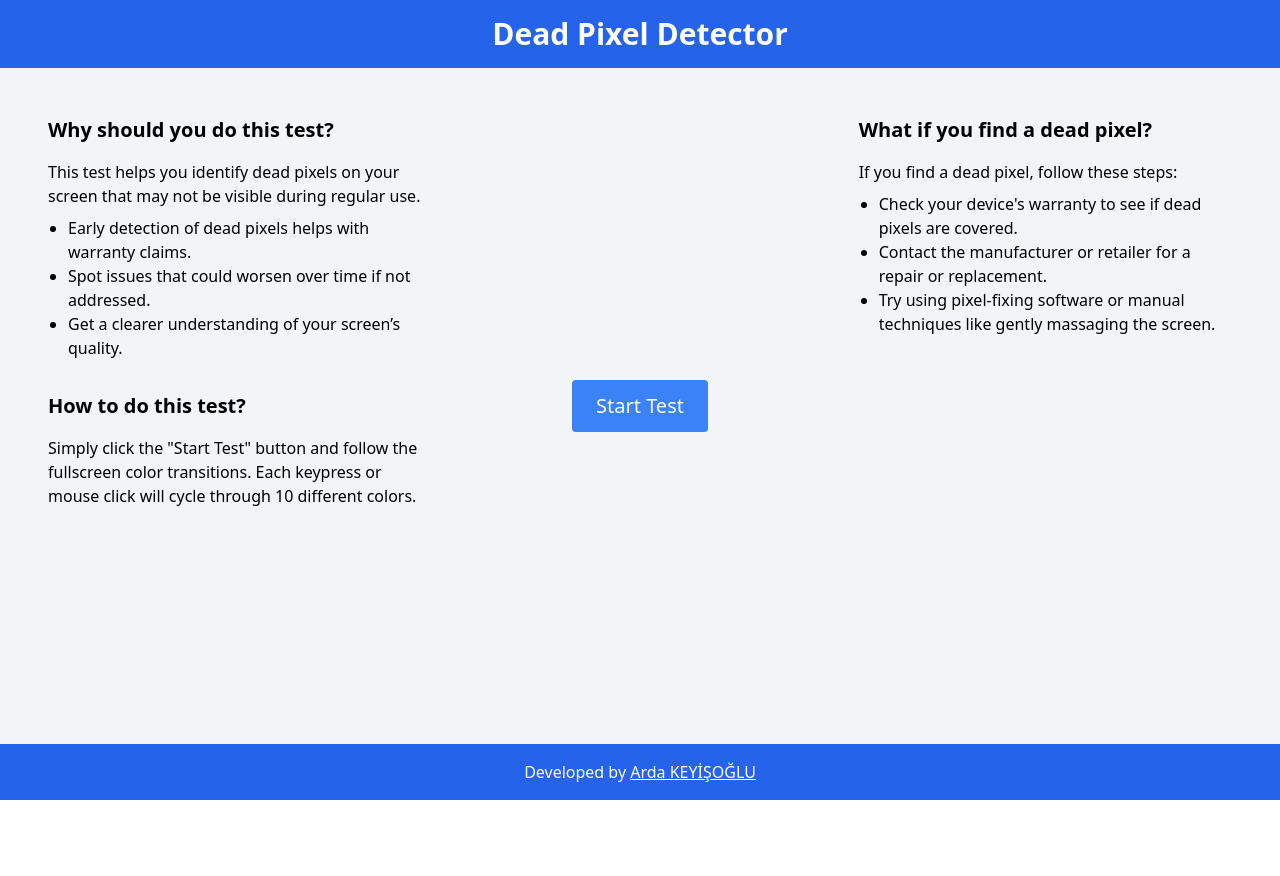
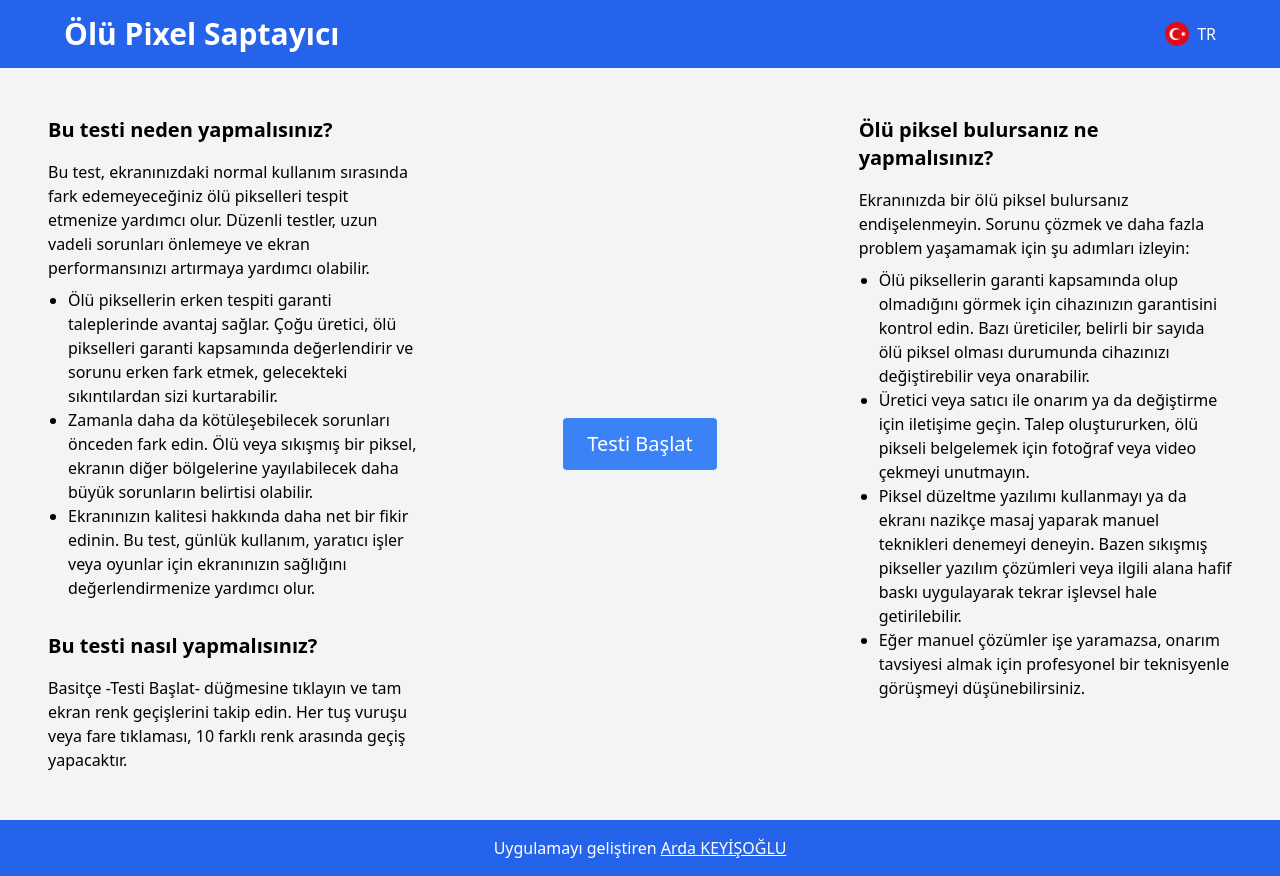
Before and after one commit to canptleon/vuejs-deadpixeldetector, a Vue app: page / in a window 1280 px wide. Before the commit the page ends 800 px from the top, so only its background shows below. Built offline with nearby package versions, Linux system fonts and the light colour scheme.

Commit message:
language package and new texts added.

```diff
--- a/index.html
+++ b/index.html
@@ -4,7 +4,7 @@
     <meta charset="UTF-8">
     <link rel="icon" href="/favicon.ico">
     <meta name="viewport" content="width=device-width, initial-scale=1.0">
-    <title>Vite App</title>
+    <title>VueJs | Dead Pixel Detector</title>
   </head>
   <body>
     <div id="app"></div>
--- a/package.json
+++ b/package.json
@@ -10,7 +10,8 @@
     "lint": "eslint . --ext .vue,.js,.jsx,.cjs,.mjs --fix --ignore-path .gitignore"
   },
   "dependencies": {
-    "vue": "^3.4.29"
+    "vue": "^3.4.29",
+    "vue-i18n": "^10.0.3"
   },
   "devDependencies": {
     "@vitejs/plugin-vue": "^5.1.4",
--- a/src/components/AppFooter.vue
+++ b/src/components/AppFooter.vue
@@ -1,6 +1,6 @@
 <template>
   <footer class="bg-blue-600 text-white py-4 text-center">
-    <p>Developed by
+    <p>{{ $t('footer') }}
       <a href="https://www.linkedin.com/in/ardakeyisoglu/" target="_blank" class="underline">
         Arda KEYİŞOĞLU
       </a>
--- a/src/components/AppHeader.vue
+++ b/src/components/AppHeader.vue
@@ -1,5 +1,52 @@
 <template>
   <header class="bg-blue-600 text-white py-4 text-center">
-    <h1 class="text-3xl font-bold">Dead Pixel Detector</h1>
+    <div class="flex justify-between items-center mx-auto max-w-6xl">
+      <h1 class="text-3xl font-bold">{{ $t('header-title') }}</h1>
+      <div class="relative inline-block text-left">
+        <div @click="toggleDropdown" class="cursor-pointer flex items-center">
+          <img :src="currentLanguage === 'en' ? '/src/assets/en32.png' : '/src/assets/tr32.png'" class="w-6 h-6" alt="Flag" />
+          <span class="ml-2">{{ currentLanguage.toUpperCase() }}</span>
+        </div>
+        <div
+          v-if="dropdownOpen"
+          class="absolute right-0 mt-2 w-28 bg-white text-black rounded-md shadow-lg ring-1 ring-black ring-opacity-5 z-20"
+        >
+          <button
+            @click="changeLanguage('en')"
+            class="w-full text-left px-4 py-2 text-sm hover:bg-gray-200 flex items-center"
+          >
+            <img src="/src/assets/en32.png" class="w-6 h-6 mr-2" alt="English Flag" />
+            EN
+          </button>
+          <button
+            @click="changeLanguage('tr')"
+            class="w-full text-left px-4 py-2 text-sm hover:bg-gray-200 flex items-center"
+          >
+            <img src="/src/assets/tr32.png" class="w-6 h-6 mr-2" alt="Turkish Flag" />
+            TR
+          </button>
+        </div>
+      </div>
+    </div>
   </header>
 </template>
+
+
+<script setup>
+import { useI18n } from 'vue-i18n';
+import { ref } from 'vue';
+
+const { locale } = useI18n();
+const currentLanguage = ref(locale.value);
+const dropdownOpen = ref(false);
+
+const changeLanguage = (lang) => {
+  locale.value = lang;
+  currentLanguage.value = lang;
+  dropdownOpen.value = false;
+};
+
+const toggleDropdown = () => {
+  dropdownOpen.value = !dropdownOpen.value;
+};
+</script>
--- a/src/components/MainSection.vue
+++ b/src/components/MainSection.vue
@@ -1,28 +1,29 @@
 <template>
   <main class="flex flex-grow justify-between p-8 bg-gray-100">
     <div class="w-1/3 p-4">
-      <h2 class="text-xl font-bold mb-4">Why should you do this test?</h2>
-      <p>This test helps you identify dead pixels on your screen that may not be visible during regular use.</p>
+      <h2 class="text-xl font-bold mb-4">{{ $t('left-s1-header') }}</h2>
+      <p>{{ $t('left-s1-p') }}</p>
       <ul class="list-disc ml-5 mt-2">
-        <li>Early detection of dead pixels helps with warranty claims.</li>
-        <li>Spot issues that could worsen over time if not addressed.</li>
-        <li>Get a clearer understanding of your screen’s quality.</li>
+        <li>{{ $t('left-s1-li1') }}</li>
+        <li>{{ $t('left-s1-li2') }}</li>
+        <li>{{ $t('left-s1-li3') }}</li>
       </ul>
-      <h2 class="text-xl font-bold mt-8 mb-4">How to do this test?</h2>
-      <p>Simply click the "Start Test" button and follow the fullscreen color transitions. Each keypress or mouse click will cycle through 10 different colors.</p>
+      <h2 class="text-xl font-bold mt-8 mb-4">{{ $t('left-s2-header') }}</h2>
+      <p>{{ $t('left-s2-p') }}</p>
     </div>
     <div class="w-1/3 p-4 flex justify-center items-center">
       <button @click="$emit('start-test')" class="px-6 py-3 bg-blue-500 text-xl text-white rounded hover:bg-blue-600">
-        Start Test
+        {{ $t('start') }}
       </button>
     </div>
     <div class="w-1/3 p-4">
-      <h2 class="text-xl font-bold mb-4">What if you find a dead pixel?</h2>
-      <p>If you find a dead pixel, follow these steps:</p>
+      <h2 class="text-xl font-bold mb-4">{{ $t('right-s1-header') }}</h2>
+      <p>{{ $t('right-s1-p') }}</p>
       <ul class="list-disc ml-5 mt-2">
-        <li>Check your device's warranty to see if dead pixels are covered.</li>
-        <li>Contact the manufacturer or retailer for a repair or replacement.</li>
-        <li>Try using pixel-fixing software or manual techniques like gently massaging the screen.</li>
+        <li>{{ $t('right-s1-li1') }}</li>
+        <li>{{ $t('right-s1-li2') }}</li>
+        <li>{{ $t('right-s1-li3') }}</li>
+        <li>{{ $t('right-s1-li4') }}</li>
       </ul>
     </div>
   </main>
--- /dev/null
+++ b/src/locales/en.json
@@ -0,0 +1,18 @@
+{
+  "footer": "Developer by",
+  "header-title": "Dead Pixel Detector",
+  "start": "Start Test",
+  "left-s1-header": "Why should you do this test?",
+  "left-s1-p": "This test helps you identify dead pixels on your screen that may not be visible during regular use. Regular testing can help prevent long-term issues and improve your screen's performance.",
+  "left-s1-li1": "Early detection of dead pixels helps with warranty claims. Most manufacturers cover dead pixels under warranty, and addressing the issue early could save you from future headaches.",
+  "left-s1-li2": "Spot issues that could worsen over time if not addressed. A dead or stuck pixel can indicate underlying screen problems, which might spread to other areas of the display.",
+  "left-s1-li3": "Get a clearer understanding of your screen’s quality. This test helps you evaluate the health of your display, ensuring a seamless experience for everyday tasks, creative work, or gaming.",
+  "left-s2-header": "How to do this test?",
+  "left-s2-p": "Simply click the -Start Test- button and follow the fullscreen color transitions. Each keypress or mouse click will cycle through 10 different colors.",
+  "right-s1-header": "What if you find a dead pixel?",
+  "right-s1-p": "If you find a dead pixel on your screen, don't panic. Follow these steps to handle the issue and prevent further problems:",
+  "right-s1-li1": "Check your device's warranty to see if dead pixels are covered. Some manufacturers may replace your device if a certain number of pixels are dead or malfunctioning.",
+  "right-s1-li2": "Contact the manufacturer or retailer for a repair or replacement. Be sure to document the dead pixel with photos or videos as evidence when filing a claim.",
+  "right-s1-li3": "Try using pixel-fixing software or manual techniques like gently massaging the screen. Sometimes, stuck pixels can be revived through software solutions or by applying gentle pressure in circular motions to the affected area.",
+  "right-s1-li4": "If manual solutions don’t work, consider consulting a professional technician for repair advice."
+}
--- /dev/null
+++ b/src/locales/tr.json
@@ -0,0 +1,18 @@
+{
+  "footer": "Uygulamayı geliştiren",
+  "header-title": "Ölü Pixel Saptayıcı",
+  "start": "Testi Başlat",
+  "left-s1-header": "Bu testi neden yapmalısınız?",
+  "left-s1-p": "Bu test, ekranınızdaki normal kullanım sırasında fark edemeyeceğiniz ölü pikselleri tespit etmenize yardımcı olur. Düzenli testler, uzun vadeli sorunları önlemeye ve ekran performansınızı artırmaya yardımcı olabilir.",
+  "left-s1-li1": "Ölü piksellerin erken tespiti garanti taleplerinde avantaj sağlar. Çoğu üretici, ölü pikselleri garanti kapsamında değerlendirir ve sorunu erken fark etmek, gelecekteki sıkıntılardan sizi kurtarabilir.",
+  "left-s1-li2": "Zamanla daha da kötüleşebilecek sorunları önceden fark edin. Ölü veya sıkışmış bir piksel, ekranın diğer bölgelerine yayılabilecek daha büyük sorunların belirtisi olabilir.",
+  "left-s1-li3": "Ekranınızın kalitesi hakkında daha net bir fikir edinin. Bu test, günlük kullanım, yaratıcı işler veya oyunlar için ekranınızın sağlığını değerlendirmenize yardımcı olur.",
+  "left-s2-header": "Bu testi nasıl yapmalısınız?",
+  "left-s2-p": "Basitçe -Testi Başlat- düğmesine tıklayın ve tam ekran renk geçişlerini takip edin. Her tuş vuruşu veya fare tıklaması, 10 farklı renk arasında geçiş yapacaktır.",
+  "right-s1-header": "Ölü piksel bulursanız ne yapmalısınız?",
+  "right-s1-p": "Ekranınızda bir ölü piksel bulursanız endişelenmeyin. Sorunu çözmek ve daha fazla problem yaşamamak için şu adımları izleyin:",
+  "right-s1-li1": "Ölü piksellerin garanti kapsamında olup olmadığını görmek için cihazınızın garantisini kontrol edin. Bazı üreticiler, belirli bir sayıda ölü piksel olması durumunda cihazınızı değiştirebilir veya onarabilir.",
+  "right-s1-li2": "Üretici veya satıcı ile onarım ya da değiştirme için iletişime geçin. Talep oluştururken, ölü pikseli belgelemek için fotoğraf veya video çekmeyi unutmayın.",
+  "right-s1-li3": "Piksel düzeltme yazılımı kullanmayı ya da ekranı nazikçe masaj yaparak manuel teknikleri denemeyi deneyin. Bazen sıkışmış pikseller yazılım çözümleri veya ilgili alana hafif baskı uygulayarak tekrar işlevsel hale getirilebilir.",
+  "right-s1-li4": "Eğer manuel çözümler işe yaramazsa, onarım tavsiyesi almak için profesyonel bir teknisyenle görüşmeyi düşünebilirsiniz."
+}
--- a/src/main.js
+++ b/src/main.js
@@ -1,5 +1,20 @@
 import { createApp } from 'vue';
 import App from './App.vue';
+import { createI18n } from 'vue-i18n';
+import tr from './locales/tr.json';
+import en from './locales/en.json';
 import './assets/tailwind.css';
 
-createApp(App).mount('#app');
+const i18n = createI18n({
+  locale: 'tr',
+  fallbackLocale: 'tr',
+  messages: {
+    tr,
+    en
+  }
+});
+
+const app = createApp(App);
+
+app.use(i18n);
+app.mount('#app');
```
Also changed, not shown: src/assets/en32.png (added), src/assets/tr32.png (added).
